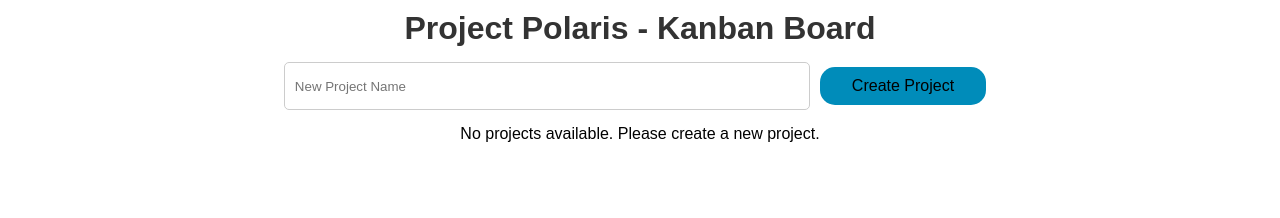
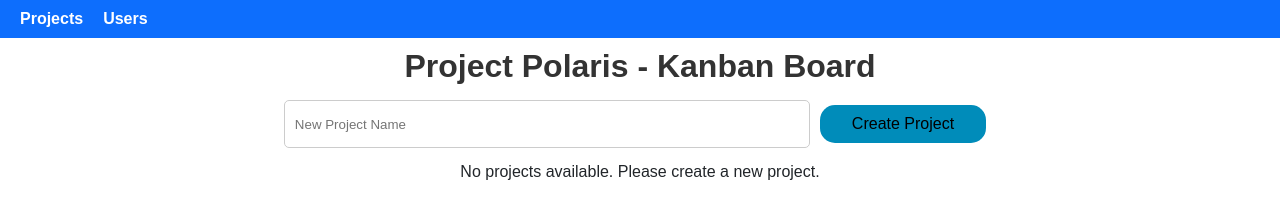
Before and after one commit to EyalShabo/TODO-Mini-Project, a plain HTML site: page frontend/index.html in a window 1280 px wide. Drawn offline with Linux system fonts and the light colour scheme.

Commit message:
fix some of the style

```diff
--- a/frontend/CSS/kanban-board.css
+++ b/frontend/CSS/kanban-board.css
@@ -6,8 +6,8 @@
 }
 
 .kanban-board-stage {
-    background-color: rgb(187, 187, 187);
-    border-radius: 5px;
+    background-color: #e0e0e0;
+    border-radius: 15px;
     width: 25%;
     height: 69vh;
     display: flex;
--- /dev/null
+++ b/frontend/CSS/nav-bar.css
@@ -0,0 +1,23 @@
+.nav-bar{
+    background-color: #0d6efd;
+    padding: 10px 20px;
+}
+
+.nav-list {
+    list-style: none;
+    display: flex;
+    gap: 20px;
+    margin: 0;
+    padding: 0;
+}
+
+.nav-list li a {
+  color: white;
+  text-decoration: none;
+  font-weight: bold;
+  cursor: pointer;
+}
+
+.nav-list li a:hover {
+    text-decoration: underline;
+}
--- a/frontend/CSS/style.css
+++ b/frontend/CSS/style.css
@@ -2,6 +2,12 @@
     margin: 0;
     padding: 0;
     font-family: Arial;
+}
+
+body {
+    margin: 0;
+
+    color: #212529;
 }
 
 h1 {
--- a/frontend/JS/kanban/task.js
+++ b/frontend/JS/kanban/task.js
@@ -19,7 +19,9 @@ export function getProject(){
 }
 
 function createElement(taskJson, stage){
+    const difficultyColorArray = ["#A0C6EB", "#438FD7", "#215F9A"];
     const taskElement = document.createElement("div");
+    taskElement.style.borderLeftColor = difficultyColorArray[difficultyOrder[taskJson.difficulty] - 1]
     taskElement.className = "task";
     taskElement.draggable = true;
     taskElement.dataset.stage = stage;
--- a/frontend/index.html
+++ b/frontend/index.html
@@ -7,9 +7,16 @@
     <link rel="stylesheet" href="CSS/form.css">
     <link rel="stylesheet" href="CSS/style.css">
     <link rel="stylesheet" href="CSS/project-list.css">
+        <link rel="stylesheet" href="CSS/nav-bar.css">
     <script type="module" src="JS/projects.js" defer></script>
 </head>
 <body>
+    <div class="nav-bar">
+        <ul class="nav-list">
+            <li><a href="index.html">Projects</a></li>
+            <li><a href="users.html">Users</a></li>
+        </li>
+    </div>
     <h1>Project Polaris - Kanban Board</h1>
 
     <form  class="new-project-bar">
```
Also changed, not shown: frontend/CSS/task.css (+10 -6 lines), frontend/kanban.html (+7 -0 lines), frontend/users.html (+7 -0 lines).
